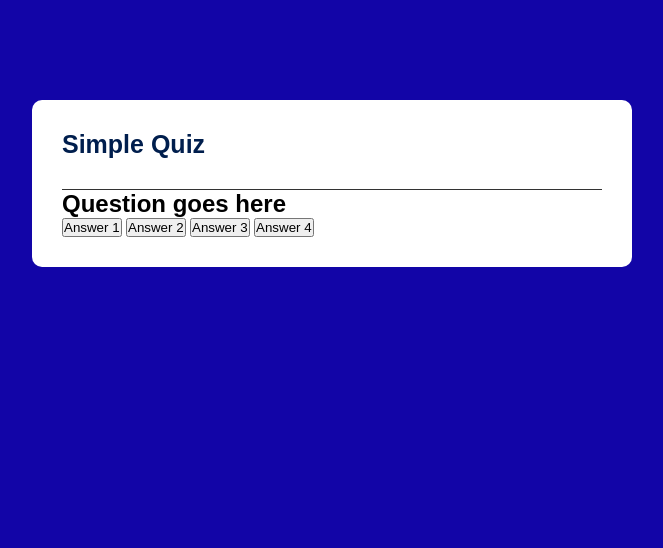
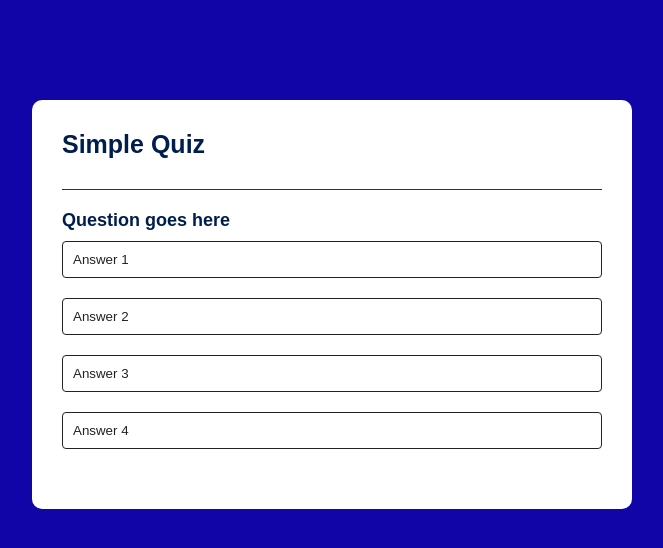
Before and after one commit to JosueSalazaku/quiz-App, a plain HTML site: page index.html in a window 1280 px wide. Shown: the whole page, without its empty margins (308-971 px from the left). Drawn offline with Linux system fonts and the light colour scheme.

Commit message:
random-quiz-App

```diff
--- a/style.css
+++ b/style.css
@@ -25,3 +25,26 @@ body {
     border-bottom: 1px solid  #333;
     padding-bottom: 30px;
 }
+
+.quiz {
+    padding: 20px 0;
+}
+
+.quiz h2 {
+    font-size: 18px;
+    color: #001e4d;
+    font-weight: 600;
+}
+
+.btn {
+    background: white;
+    color: #222;
+    font-weight: 500;
+    width: 100%;
+    border: 1px solid #222;
+    padding: 10px;
+    margin: 10px 0;
+    text-align: left;
+    border-radius: 4px;
+    cursor: pointer;
+}
```
